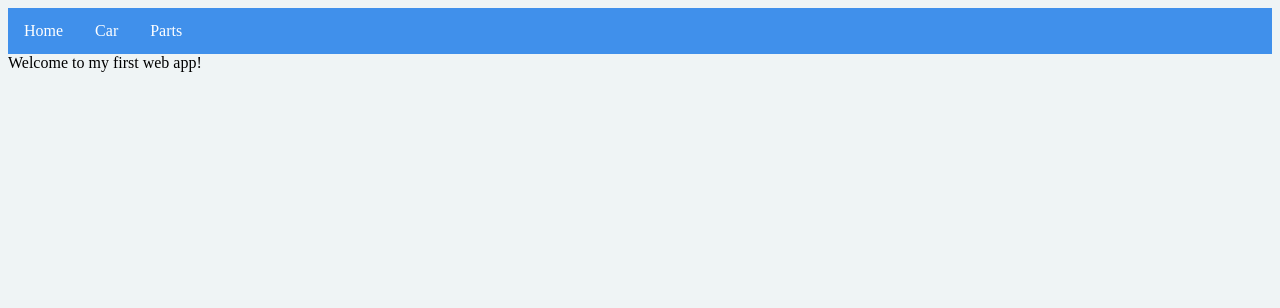
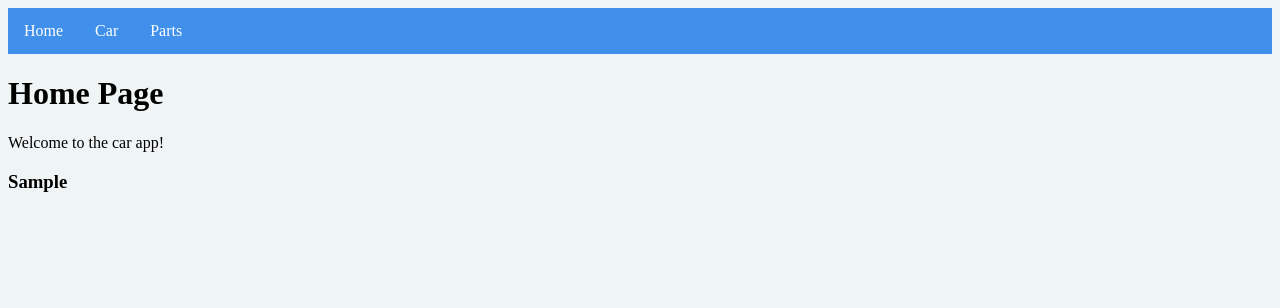
Before and after one commit to zedz65/myproject, a Flask app: page / in a window 1280 px wide. Shown: the top 308 px of the page. Run offline with Flask 2, Linux system fonts and the light colour scheme; tables that the repository leaves empty hold one stand-in row (values such as "Sample post").

Commit message:
Update home.html

```diff
--- a/application/templates/home.html
+++ b/application/templates/home.html
@@ -1,4 +1,8 @@
 {% extends "layout.html" %}
 {% block body_content %}
-    <p1> Welcome to my first web app! </p1>
-{% endblock %}
+    <h1>Home Page</h1>
+    <p>Welcome to the car app!</p>
+        <div>
+            <h3>{{ car.make }}</h3>
+        </div>
+{% endblock body_content %}
```
